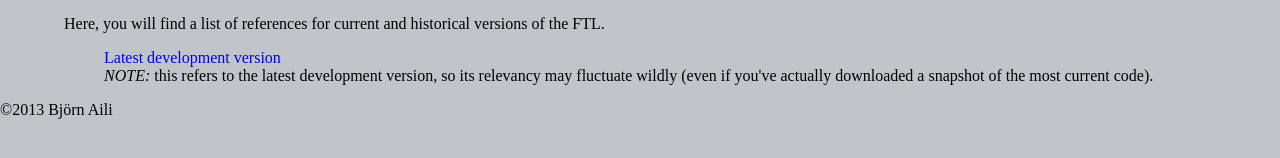
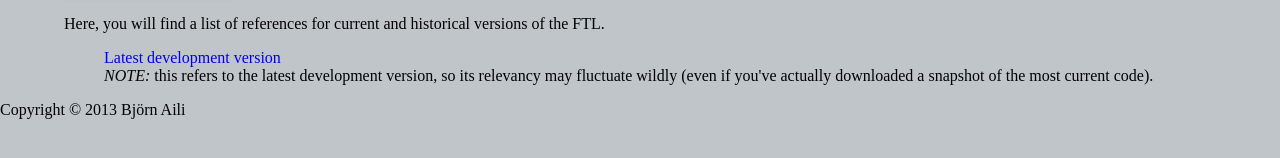
Before and after one commit to beark/ftl, a Jekyll site: the page built from api/index.html, in a window 1280 px wide. Shown: the part 194-352 px from the top of the page. Built offline with Jekyll 4.4.1, drawn with Linux system fonts in a browser that asks for light colours; Markdown is read by kramdown in place of the engine named in the settings.

Commit message:
Changed copyright notice.

```diff
--- a/_layouts/default.html
+++ b/_layouts/default.html
@@ -32,7 +32,7 @@
 		</div>
 
 		<footer>
-			<span class="copyright">©2013 Björn Aili</span>
+			<span class="copyright">Copyright © 2013 Björn Aili</span>
 		</footer>
 	</body>
 
```
